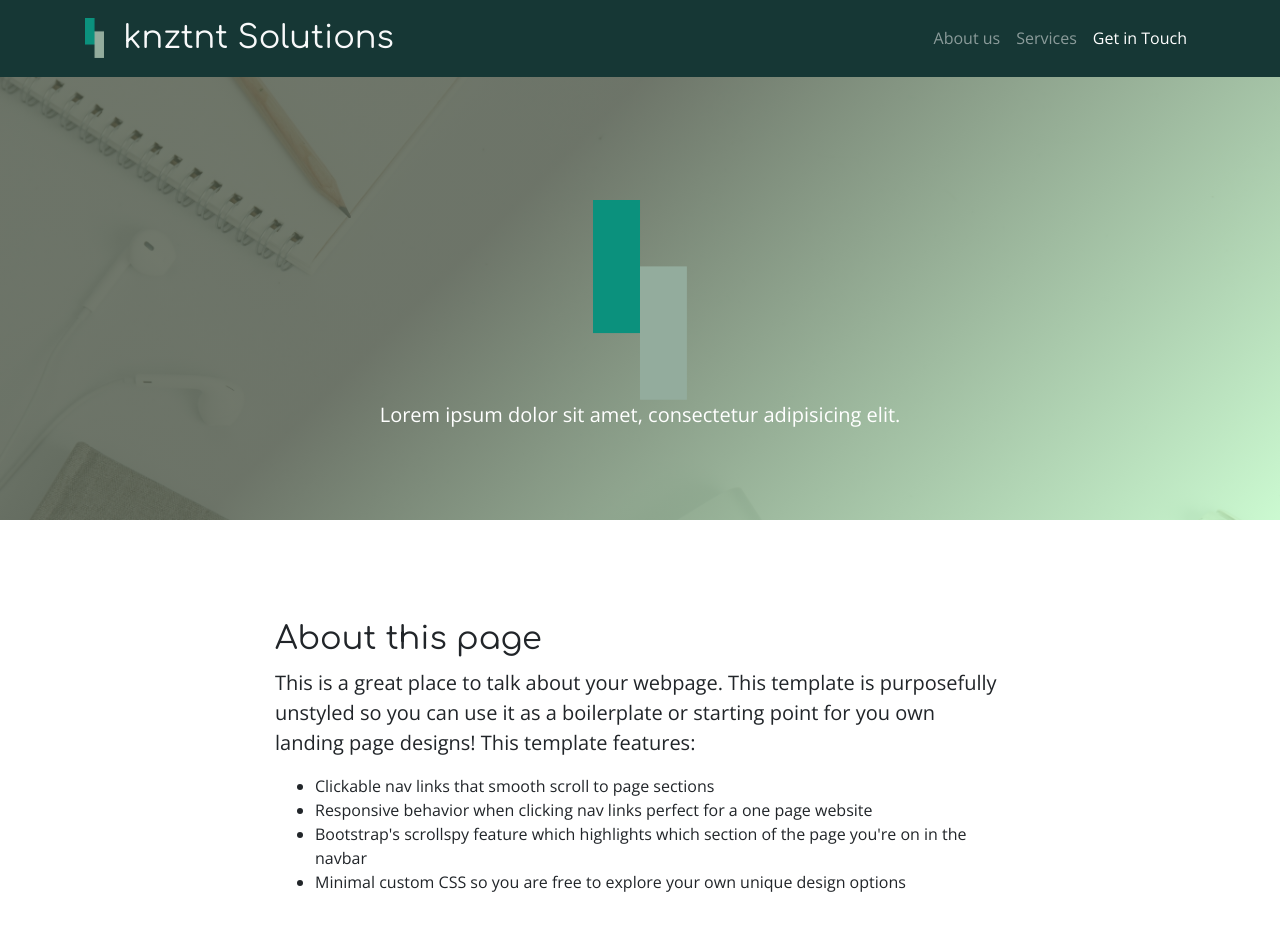
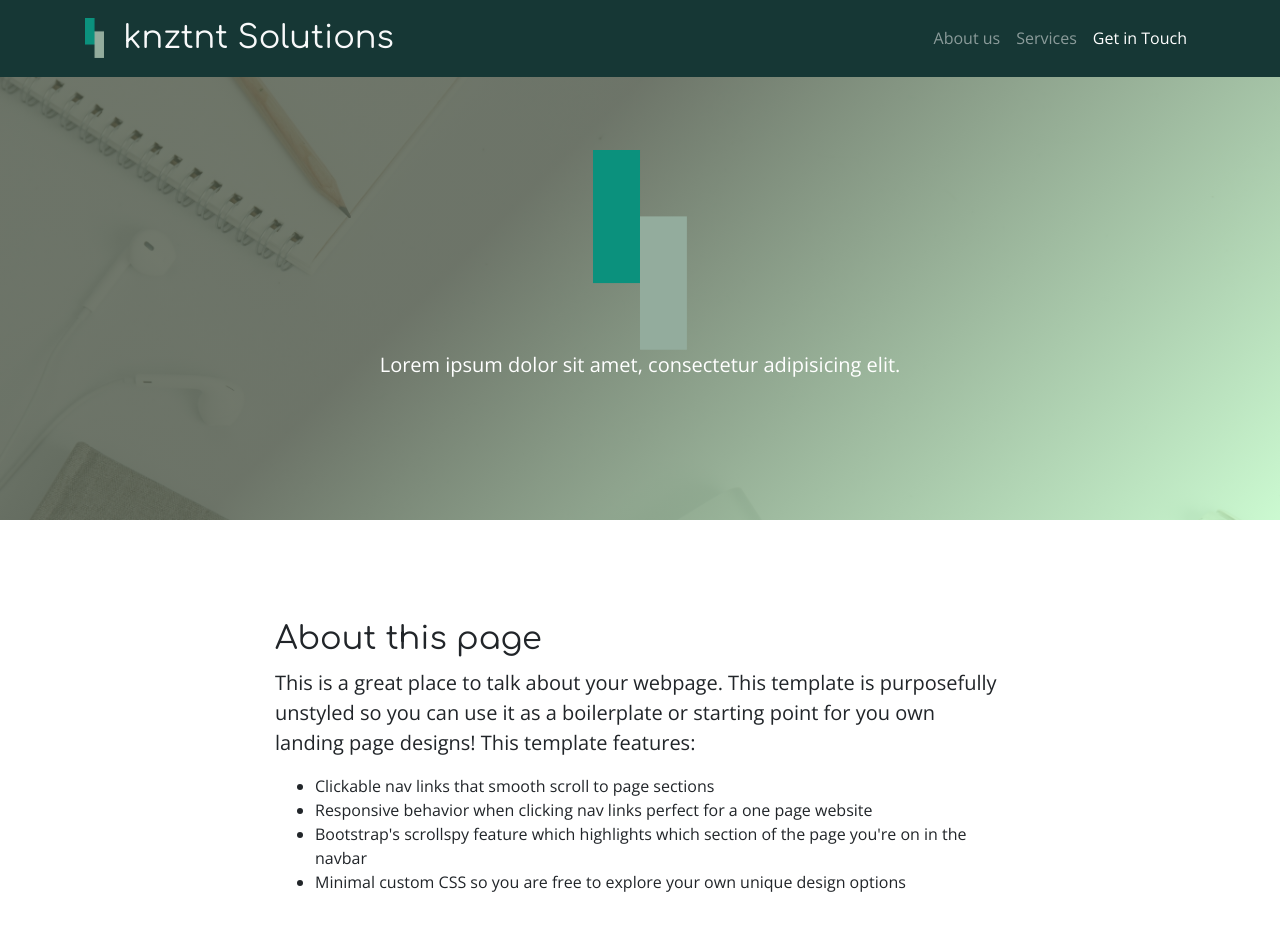
Before and after one commit to knztnt/knztnt.github.io, a plain HTML site: page index.html in a window 1280 px wide. Shown: the top 930 px of the page. Drawn offline with nearby package versions, Linux system fonts and the light colour scheme.

Commit message:
Update scrolling-nav.css

```diff
--- a/css/scrolling-nav.css
+++ b/css/scrolling-nav.css
@@ -4,7 +4,7 @@
  * Licensed under MIT (https://github.com/BlackrockDigital/startbootstrap-scrolling-nav/blob/master/LICENSE)
  */
 header {
-  padding: 200px 0 100px;
+  padding: 150px 0 100px;
 }
 
 section {
```
